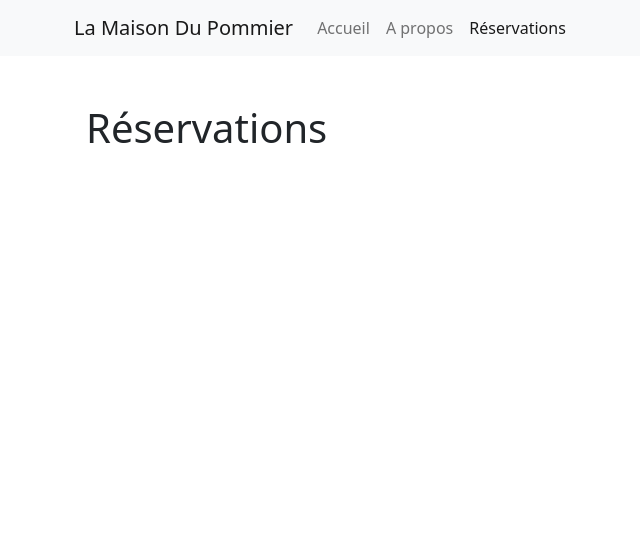
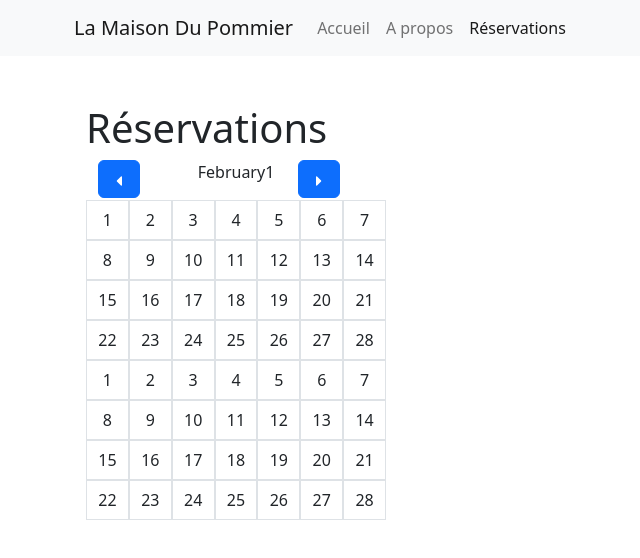
Before and after one commit to raphoudre/maisondupommier, a React (Create React App) app: page /booking in a window 1280 px wide. Shown: the top 558 px of the page, without its empty margins (8-648 px from the left). Built offline with nearby package versions, Linux system fonts and the light colour scheme.

Commit message:
update cal

```diff
--- a/package.json
+++ b/package.json
@@ -3,6 +3,7 @@
   "version": "0.1.0",
   "private": true,
   "dependencies": {
+    "@react-icons/all-files": "^4.1.0",
     "@testing-library/jest-dom": "^5.16.4",
     "@testing-library/react": "^13.3.0",
     "@testing-library/user-event": "^13.5.0",
--- /dev/null
+++ b/src/components/Calendar.js
@@ -0,0 +1,123 @@
+import React, {useState, useEffect} from 'react';
+import { Container, Row, Col, Button } from 'react-bootstrap';
+import { FaCaretLeft } from '@react-icons/all-files/fa/FaCaretLeft'
+import { FaCaretRight } from '@react-icons/all-files/fa/FaCaretRight'
+
+const Calendar = () => {
+    const [activeMonth, setactiveMonth] = useState(1);
+    const [rows , setRows] = useState([]);
+    let trows = [];
+
+    const SwitchMonth = (which) => {
+        if (which > 0 && which <= 12) {
+                trows = [];
+                setactiveMonth(which);
+                getRows();
+        }
+    }
+    useEffect(() => {
+        getRows();
+    }, []);
+
+    const months = [
+        {
+            name: 'January',
+            days: 31
+        },
+        {
+            name: 'February',
+            days: 28
+        },
+        {
+            name: 'March',
+            days: 31
+        },
+        {
+            name: 'April',
+            days: 30
+        },
+        {
+            name: 'May',
+            days: 31
+        },
+        {
+            name: 'June',
+            days: 30
+        },
+        {
+            name: 'July',
+            days: 31
+        },
+        {
+            name: 'August',
+            days: 31
+        },
+        {
+            name: 'September',
+            days: 30
+        },
+        {
+            name: 'November',
+            days: 30
+        },
+        {
+            name: 'December',
+            days: 31
+        },
+    ]
+    const getRows = () => {
+        let finished = false;
+        for (let index = 0; index < months[activeMonth].days; index++) {
+            if (index % 7 == 0) {
+                trows.push(
+                    <>
+                        <Row className='border-bottom border-top calRow'>
+                            <Col className='border-start border-end calCol'>{index+1 <= months[activeMonth].days && index+1}</Col>
+                            <Col className='border-start border-end calCol'>{index+2 <= months[activeMonth].days && index+2}</Col>
+                            <Col className='border-start border-end calCol'>{index+3 <= months[activeMonth].days && index+3}</Col>
+                            <Col className='border-start border-end calCol'>{index+4 <= months[activeMonth].days && index+4}</Col>
+                            <Col className='border-start border-end calCol'>{index+5 <= months[activeMonth].days && index+5}</Col>
+                            <Col className='border-start border-end calCol'>{index+6 <= months[activeMonth].days && index+6}</Col>
+                            <Col className='border-start border-end calCol'>{index+7 <= months[activeMonth].days && index+7}</Col>
+                        </Row>
+                    </>
+                )
+            } else if(index+1 == months[activeMonth].days){
+                finished = true;
+            }
+            if (finished) {
+                setRows(trows);
+
+            }
+        }
+
+    }
+    return (
+        <>
+            <Container className='myCalendarSquare' fluid>
+                <Row>
+                    <Col>
+                        <Button onClick={() => SwitchMonth(activeMonth-1)}>
+                            <FaCaretLeft/>
+                        </Button>
+                    </Col>
+                    <Col>
+                        <p>{months[activeMonth].name}{activeMonth}</p>
+                    </Col>
+                    <Col>
+                        <Button onClick={() => SwitchMonth(activeMonth+1)}>
+                            <FaCaretRight/>
+                        </Button>
+                    </Col>
+                </Row>
+                {rows.map((row, i) => {
+                    return(
+                        row
+                        )
+                    })}
+            </Container>
+        </>
+    );
+};
+
+export default Calendar;
--- a/src/components/pages/Booking.js
+++ b/src/components/pages/Booking.js
@@ -1,11 +1,15 @@
 import React from 'react';
 import { Container } from 'react-bootstrap';
+import Calendar from '../Calendar';
 
 const Booking = () => {
     return (
         <>
             <Container>
                 <h1>Réservations</h1>
+                <div className='calendarSquare'>
+                <Calendar />
+                </div>
             </Container>
         </>
     );
--- a/src/components/pages/Home.js
+++ b/src/components/pages/Home.js
@@ -6,9 +6,9 @@ import '../../styles/style.css'
 const Home = () => {
     return (
         <>
-            <Container fluid className='d-flex flex-column'>
+            <Container fluid c className='d-flex flex-column'>
                 <Row className='mb-2'>
-                    <Col>
+                    <Col lg={6} xxl={12}>
                         <Row>
                             <h1 className='text-center'>Un paradis à proximité de la mer</h1>
                         </Row>
@@ -16,10 +16,7 @@ const Home = () => {
                             <p className='text-center homeSecondTitle'>Venez découvrir la Normandie dans notre maison tout confort indépendante pour 6 personnes à seulement 10 minutes d'Etretat, 6 minutes de la plage et 20 minutes du Havre. Son grand jardin fera le bonheur de petits et grands.</p>
                         </Row>
                     </Col>
-
-                </Row>
-                <Row className='mb-2'>
-                    <Col>
+                    <Col lg={6} xxl={12}>
                         <HomeCarousel />
                     </Col>
                 </Row>
--- a/src/styles/style.css
+++ b/src/styles/style.css
@@ -6,6 +6,21 @@
 }
 .navLinkSize{
     font-size: 1.5em !important;
+}
+
+.calCol{
+    width: 14.28%!important;
+    padding: 7px!important;
+    text-align: center;
+}
+.calRow{
+    height: 20%!important;
+
+}
+
+.calendarSquare{
+    width: 300px;
+    height: 300px;
 }
 
 @media only screen and (min-device-width : 320px) and (max-device-width : 480px) {
```
Also changed, not shown: 1 other file (tests, documents, lock files or other folders).
